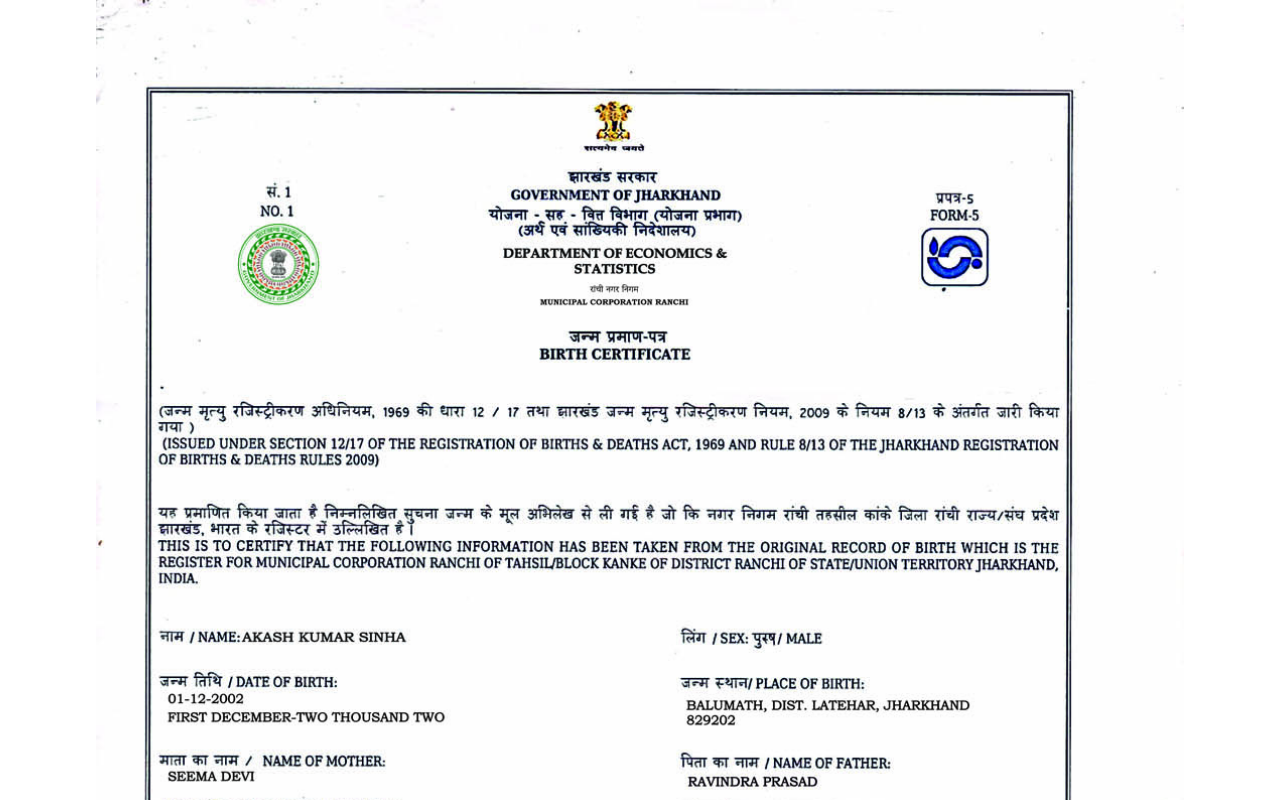
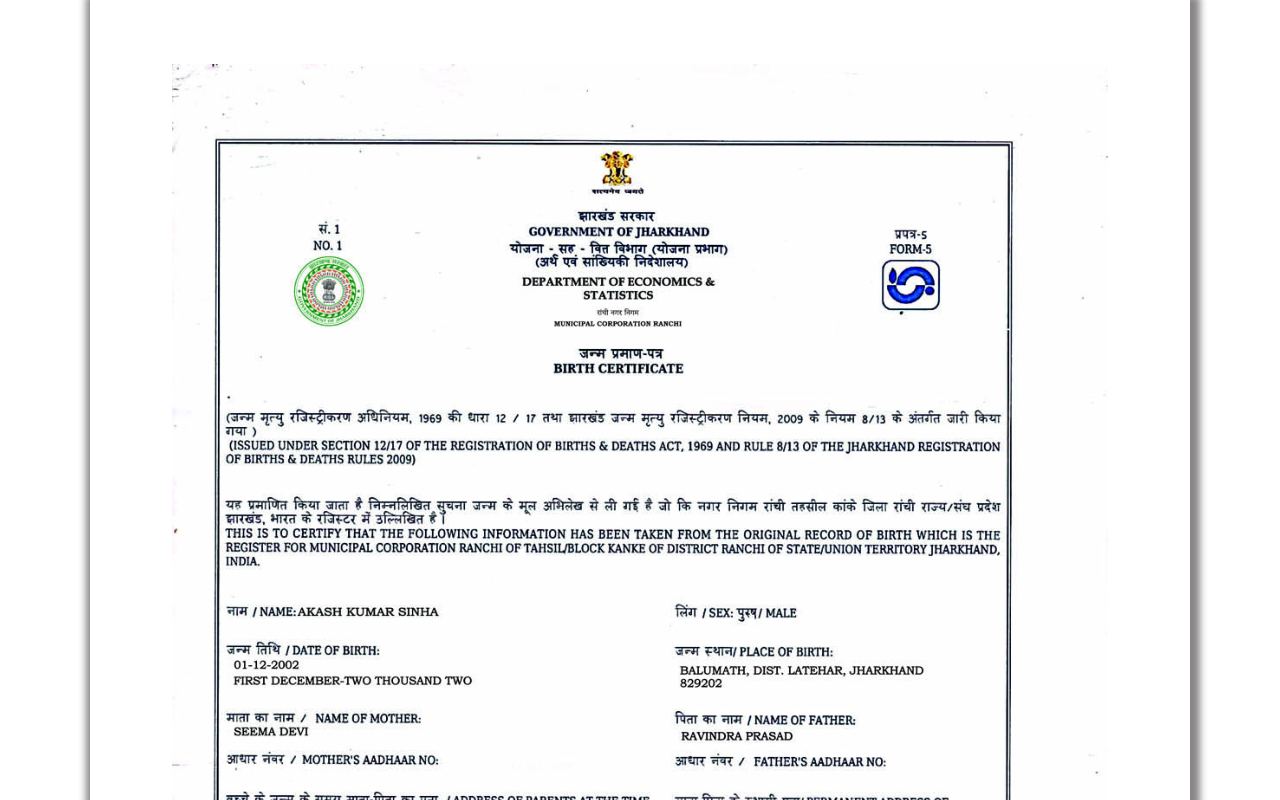
Before and after one commit to beastRR/dob-rec, a React (Create React App) app: page /web/index/auth/birthCertificate/view in a window 1280 px wide. Shown: the top 800 px of the page. Built offline with nearby package versions, Linux system fonts and the light colour scheme.

Commit message:
Update style.css

```diff
--- a/src/style.css
+++ b/src/style.css
@@ -1,7 +1,7 @@
 .box{
     box-shadow: 3px 3px 7px 7px rgb(137, 134, 134);
-    margin:0% 0% 4% 0%;
-    padding: 5% 10% 40% 10;
+    margin:0% 7% 4% 7%;
+    padding: 5% 0% 40% 0;
     background:white;
 
 
```
